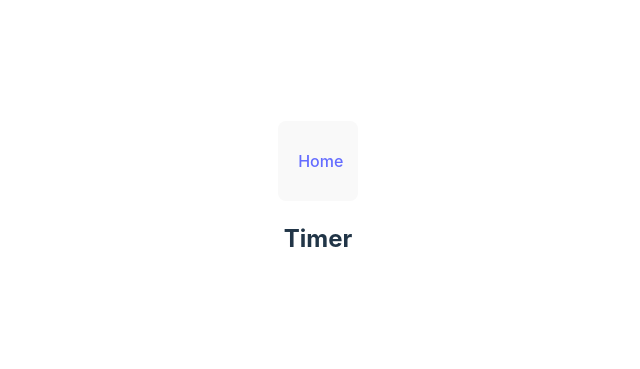
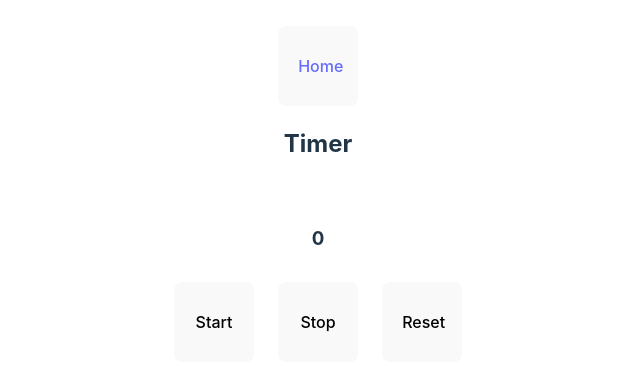
Before and after one commit to NazarPentsarskyi/React-simple-apps, a React (Vite) app: page /timer in a window 1280 px wide. Shown: the part 201-570 px from the top of the page, without its empty margins (322-962 px from the left). Built offline with nearby package versions, Linux system fonts and the light colour scheme.

Commit message:
added timer app

```diff
--- a/src/App.css
+++ b/src/App.css
@@ -69,11 +69,6 @@ button:hover {
   border-color: var(--hover-color-a);
 }
 
-button:focus,
-button:focus-visible {
-  outline: 4px auto -webkit-focus-ring-color;
-}
-
 .board {
   display: grid;
   grid-template-columns: repeat(3, 5em);
--- a/src/components/Timer.jsx
+++ b/src/components/Timer.jsx
@@ -1,10 +1,61 @@
 import { Link } from "react-router-dom";
 
+import { useEffect, useState } from "react";
+
 const Timer = () => {
+
+const [time, setTime] = useState(0);
+const [isRunning, setIsRunning] = useState(false);
+
+//const startTime = Math.floor(Date.now() / 1000);
+
+const handleStart = () => {
+  setTime(0);
+  setIsRunning(true);
+
+  if(isRunning === false) {
+    setTime(time);
+  }
+}
+
+const handleStop = () => {
+  setIsRunning(false);
+}
+
+const handleReset = () => {
+  setTime(0);
+  setIsRunning(false);
+}
+
+useEffect (() => {
+
+  if ( isRunning === true) {
+
+    const timeoutId = setTimeout(() => {
+      setTime(prevTime => prevTime + 1);
+  }, 1000)
+
+  return () => {
+    if(isRunning === false) {
+      clearTimeout(timeoutId);
+      setIsRunning(false);
+    }
+  }
+}
+},[time, isRunning])
+
   return (
     <>
       <button><Link to="/"> Home </Link></button>
       <h2>Timer</h2>
+      <br />
+
+      <h3>{time}</h3>
+      <div className='board'>
+        <button onClick = {handleStart}>Start</button>
+        <button onClick = {handleStop}>Stop</button>
+        <button onClick = {handleReset}>Reset</button>
+      </div>
     </>
   )
 }
--- a/src/navbar.jsx
+++ b/src/navbar.jsx
@@ -5,7 +5,6 @@ export const Navbar = () => {
   return (
     <div>
       <h1>React simple apps</h1>
-        <div className='link'><Link to="/"> Home </Link></div>
         <div className='link'><Link to="/counter"> 01. Counter</Link></div>
         <div className='link'><Link to="/calculator"> 02. Calculator</Link></div>
         <div className='link'><Link to="/timer"> 03. Timer</Link></div>
```
